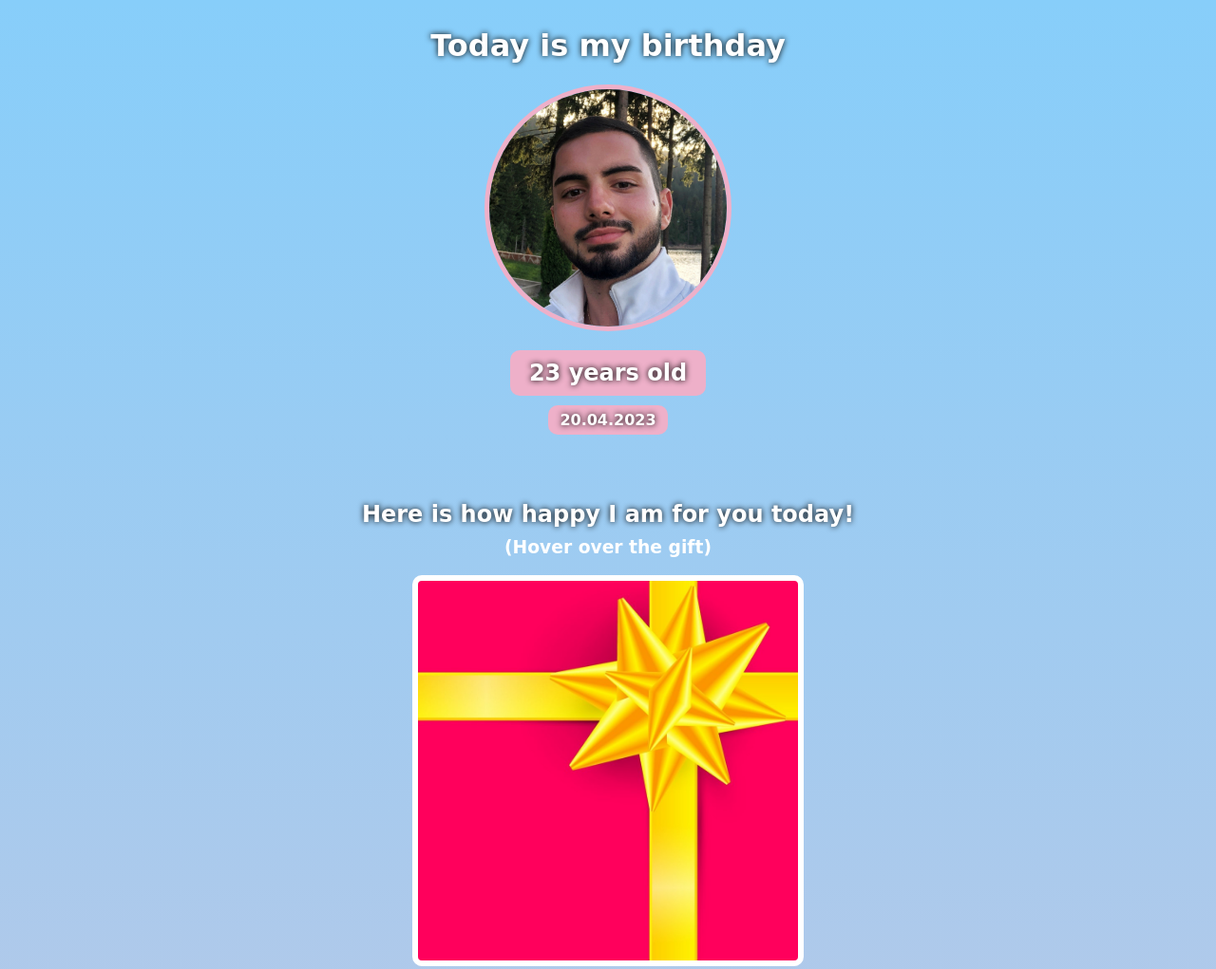
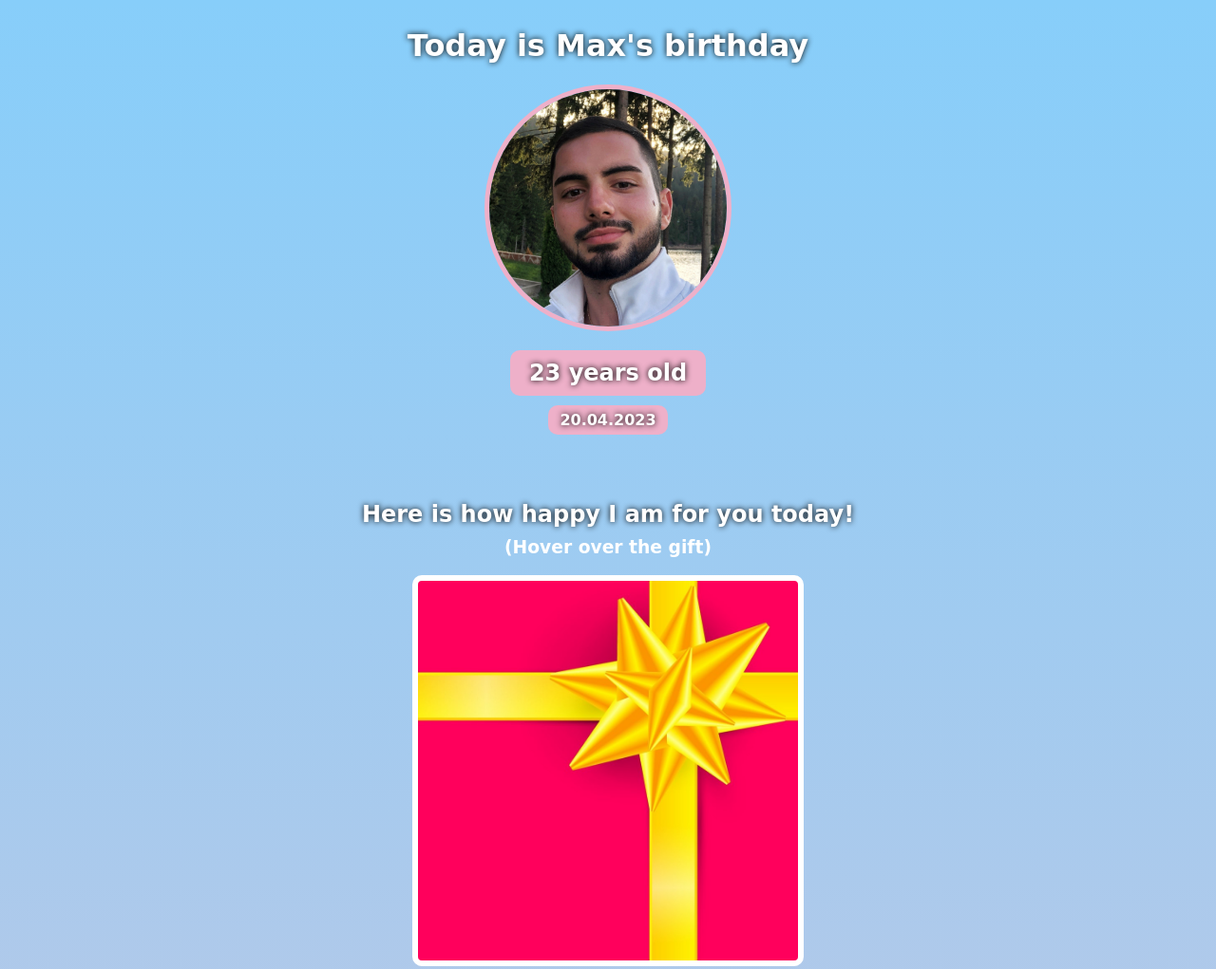
Before and after one commit to MaximSimeonovIvanov/birthday-gift-site, a plain HTML site: page index.html in a window 1280 px wide. Shown: the top 1021 px of the page at 95% size. Drawn offline with Linux system fonts and the light colour scheme; a web font is replaced by a local one.

Commit message:
Change name to Max

```diff
--- a/index.html
+++ b/index.html
@@ -15,7 +15,7 @@
 
 <body>
     <div id="header">
-        <h1>Today is my birthday</h1>
+        <h1>Today is Max's birthday</h1>
         <img id="person" src="me.JPG">
         <h2 id="bday-age">23 years old</h2>
         <h4 id="bday-date">20.04.2023</h4>
```
